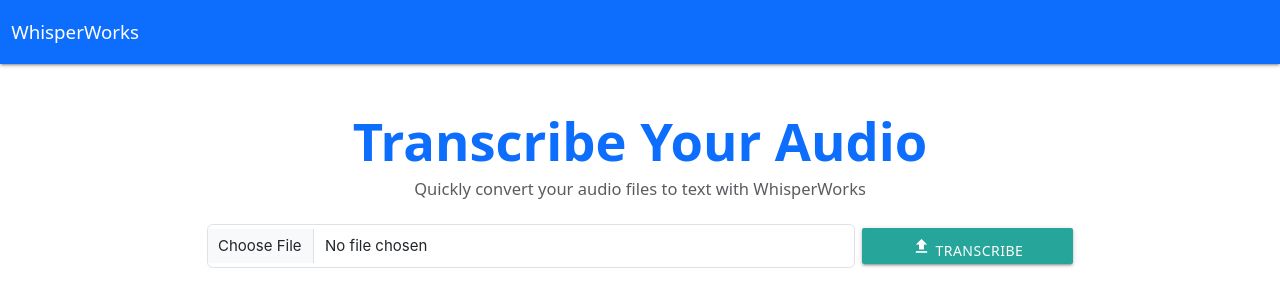
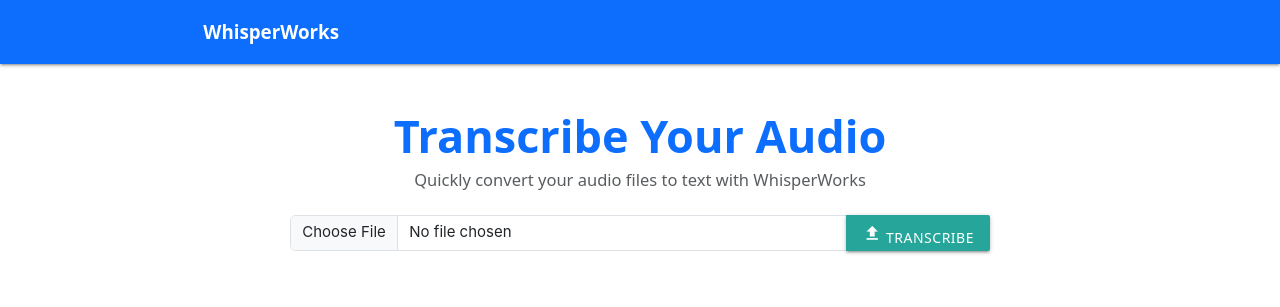
Before and after one commit to eidankhan/django-transcription-app, a Django app: page / in a window 1280 px wide. Shown: the top 307 px of the page. Run offline with Django 4.2, Linux system fonts and the light colour scheme; some libraries are stand-ins or nearby versions.

Commit message:
Enhanced UI with centered navbar, aligned form elements, and AJAX for in-page transcription display

```diff
--- a/transcription/templates/transcription/index.html
+++ b/transcription/templates/transcription/index.html
@@ -13,41 +13,75 @@
 <body>
     <!-- Navbar -->
     <nav class="navbar navbar-expand-lg navbar-dark bg-primary">
-        <div class="container-fluid">
-            <a class="navbar-brand" href="#">WhisperWorks</a>
+        <div class="container">
+            <a class="navbar-brand fw-bold" href="#">WhisperWorks</a>
             <button class="navbar-toggler" type="button" data-bs-toggle="collapse" data-bs-target="#navbarNav" aria-controls="navbarNav" aria-expanded="false" aria-label="Toggle navigation">
                 <span class="navbar-toggler-icon"></span>
             </button>
             <div class="collapse navbar-collapse" id="navbarNav">
-                <!-- Empty collapse for future links if needed -->
+                <!-- Additional navbar items can be added here if needed in the future -->
             </div>
         </div>
     </nav>
 
-     <!-- Main Content -->
-     <div class="container my-5">
-        <h1 class="text-center display-4 fw-bold text-primary"  style="margin-bottom: 0.3rem;">Transcribe Your Audio</h1>
+    <!-- Main Content -->
+    <div class="container my-5">
+        <h1 class="text-center display-5 fw-bold text-primary" style="margin-bottom: 0.3rem;">Transcribe Your Audio</h1>
         <p class="text-center text-muted" style="margin-top: 0; font-size: 1.1rem;">Quickly convert your audio files to text with WhisperWorks</p>
-        <form action="{% url 'transcribe' %}" method="post" enctype="multipart/form-data" class="mt-4">
+        <form id="transcription-form" method="post" enctype="multipart/form-data" class="mt-4 d-flex justify-content-center">
             {% csrf_token %}
-            <div class="row g-2 align-items-center">
-                <div class="col-md-9">
-                    <input type="file" name="audio_file" accept="audio/*" required class="form-control" style="padding: 10px;">
-                </div>
-                <div class="col-md-3 d-grid">
-                    <button type="submit" class="btn btn-primary btn-lg">
-                        <i class="material-icons">upload</i> Transcribe
-                    </button>
-                </div>
+            <div class="input-group" style="max-width: 700px;">
+                <input type="file" name="audio_file" accept="audio/*" required class="form-control" >
+                <button type="submit" class="btn btn-success">
+                    <i class="material-icons">upload</i> Transcribe
+                </button>
             </div>
         </form>
+
+        <!-- Display Transcription Result -->
+        <div id="transcription-result" class="mt-4" style="display: none;">
+            <h5 class="fw-bold text-primary">Transcription</h5>
+            <div id="transcription-text" style="max-height: 350px; overflow-y: auto; padding: 10px; border: 1px solid #ddd; border-radius: 5px; background-color: #f8f9fa;">
+                <p id="transcription-text"></p>
+            </div>
+        </div>
     </div>
-
-
 
     <!-- Bootstrap JS -->
     <script src="https://cdn.jsdelivr.net/npm/@popperjs/core@2.10.2/dist/umd/popper.min.js"></script>
     <script src="https://cdn.jsdelivr.net/npm/bootstrap@5.3.0/dist/js/bootstrap.min.js"></script>
+    <!-- JQuery -->
+    <script src="https://code.jquery.com/jquery-3.6.0.min.js"></script>
 
+    <script>
+        $(document).ready(function() {
+            $('#transcription-form').on('submit', function(event) {
+                event.preventDefault(); // Prevent default form submission
+
+                var formData = new FormData(this); // Create FormData object with the form data
+
+                $.ajax({
+                    url: '{% url "transcribe" %}',
+                    type: 'POST',
+                    data: formData,
+                    processData: false,
+                    contentType: false,
+                    headers: {
+                        'X-CSRFToken': '{{ csrf_token }}' // Add CSRF token header
+                    },
+                    success: function(response) {
+                        // Display transcription text
+                        $('#transcription-result').show();
+                        $('#transcription-text').text(response.transcription);
+                    },
+                    error: function(xhr, status, error) {
+                        // Handle any errors
+                        $('#transcription-result').show();
+                        $('#transcription-text').text("Error: " + xhr.responseJSON.error);
+                    }
+                });
+            });
+        });
+    </script>
 </body>
 </html>
--- a/transcription/views.py
+++ b/transcription/views.py
@@ -1,6 +1,6 @@
 # Install necessary libraries
 from django.shortcuts import render
-from django.http import HttpResponse
+from django.http import HttpResponse, JsonResponse
 import whisper
 import tempfile
 import os
@@ -10,29 +10,28 @@
 
 def index(request):
     return render(request, 'transcription/index.html')
-
 def transcribe(request):
-    if request.method == 'POST':
+    # Check if the request is AJAX by looking at the HTTP header
+    if request.method == 'POST' and request.headers.get('X-Requested-With') == 'XMLHttpRequest':
         audio_file = request.FILES['audio_file']
 
-        # Save the uploaded file to a temporary location
+        # Save the uploaded file temporarily
         with tempfile.NamedTemporaryFile(delete=False) as tmp_file:
             for chunk in audio_file.chunks():
                 tmp_file.write(chunk)
             tmp_file_path = tmp_file.name
 
-        # Load the Whisper model
-        model = whisper.load_model("base")  # Use "tiny", "base", "small", "medium", or "large" based on performance requirements
+        # Load Whisper model
+        model = whisper.load_model("base")
 
         # Transcribe the audio file
         try:
             result = model.transcribe(tmp_file_path)
             transcription_text = result["text"]
-            return HttpResponse(f"Transcription: {transcription_text}")
+            return JsonResponse({"transcription": transcription_text})
         except Exception as e:
-            return HttpResponse(f"Error during transcription: {e}")
+            return JsonResponse({"error": str(e)}, status=500)
         finally:
-            # Clean up temporary file
-            os.remove(tmp_file_path)
+            os.remove(tmp_file_path)  # Clean up temporary file
 
-    return HttpResponse("Please upload an audio file.")
+    return JsonResponse({"error": "Invalid request"}, status=400)
```
